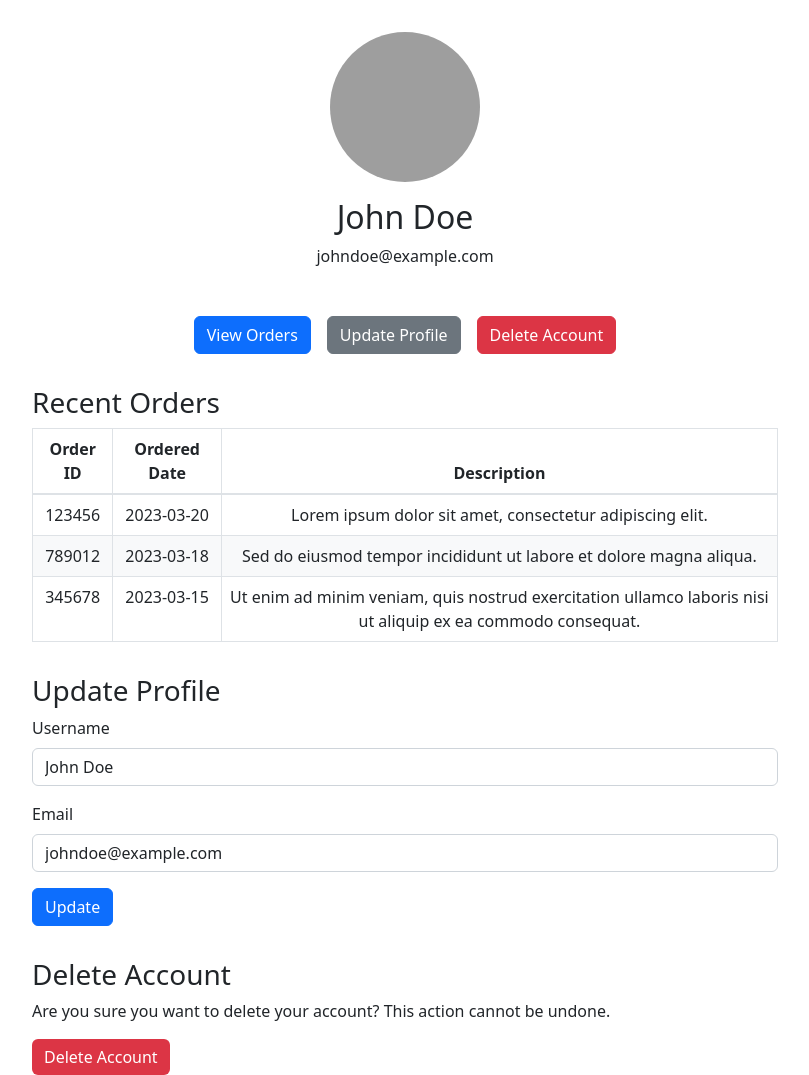
After one commit to arunreddy096/booking_jumpstart, a Django app: page /delete-account/ in a window 1280 px wide. The commit adds this page. Shown: the whole page, without its empty margins (235-1044 px from the left). Run offline with Django 4.2, Linux system fonts and the light colour scheme; grey boxes are pictures that could not be loaded.

Commit message:
profile page initial

```diff
--- /dev/null
+++ b/jumpstart/static/js/delete_account.js
@@ -0,0 +1,43 @@
+(function() {
+  const deleteButton = document.querySelector('.delete button');
+  deleteButton.addEventListener('click', function(event) {
+    // prevent the default button behavior
+    event.preventDefault();
+
+    // show the modal dialog
+    const modal = document.querySelector('#deleteModal');
+    modal.style.display = 'block';
+
+    // add event listener for confirm button in the modal dialog
+    const confirmButton = modal.querySelector('.modal-footer .btn-danger');
+    confirmButton.addEventListener('click', function() {
+      // get the CSRF token
+      const csrfToken = document.getElementsByName('csrfmiddlewaretoken')[0].value;
+
+      // send the POST request to delete the account
+      const xhr = new XMLHttpRequest();
+      xhr.open('POST', '/delete-account/');
+      xhr.setRequestHeader('X-CSRFToken', csrfToken);
+      xhr.onreadystatechange = function() {
+        if (xhr.readyState === XMLHttpRequest.DONE) {
+          if (xhr.status === 200) {
+            window.location.href = '/';
+          } else {
+            alert('An error occurred while deleting your account. Please try again later.');
+          }
+        }
+      }
+      xhr.send(JSON.stringify({}));
+
+      // hide the modal dialog
+      modal.style.display = 'none';
+    });
+
+    // add event listener for cancel button in the modal dialog
+    const cancelButton = modal.querySelector('.modal-footer .btn-secondary');
+    cancelButton.addEventListener('click', function() {
+      // hide the modal dialog
+      modal.style.display = 'none';
+    });
+  });
+})();
--- a/jumpstart/templates/base.html
+++ b/jumpstart/templates/base.html
@@ -77,7 +77,7 @@
         <a href="{% url 'welcome' %}" class="w3-bar-item w3-button w3-right w3-light-grey w3-mobile">
             <i class="fa-sharp fa-solid fa-right-to-bracket fa-flip-both" style="font-size: 15px"></i>
             logout</a>
-        <a href="{% url 'welcome' %}"
+        <a href="{% url 'delete_account' %}"
            class="w3-bar-item w3-button w3-right w3-light-grey w3-mobile">
             Welcome {{ user.username }}</a>
         <img class="w3-light-grey w3-right" src="{{ user.profile_image.url }}" style="width:35px; height:35px; margin-top: 5px; border-radius: 10px" alt="My Image">
--- /dev/null
+++ b/jumpstart/templates/profile.html
@@ -0,0 +1,195 @@
+{% load static %}
+<!DOCTYPE html>
+<html lang="en">
+
+<head>
+    <meta charset="UTF-8">
+    <meta name="viewport" content="width=device-width, initial-scale=1.0">
+    <title>User Profile</title>
+
+    <!-- Bootstrap CSS -->
+    <link rel="stylesheet" href="https://cdn.jsdelivr.net/npm/bootstrap@5.2.3/dist/css/bootstrap.min.css">
+
+    <!-- Custom CSS -->
+    <style>
+        /* Center the user profile pic and info */
+        .user-profile {
+            display: flex;
+            flex-direction: column;
+            align-items: center;
+            margin-top: 2rem;
+        }
+
+        .user-profile img {
+            width: 150px;
+            height: 150px;
+            border-radius: 50%;
+            object-fit: cover;
+            margin-bottom: 1rem;
+        }
+
+        /* Style the options section */
+        .options {
+            display: flex;
+            justify-content: center;
+            gap: 1rem;
+            margin-top: 2rem;
+        }
+
+        /* Style the orders section */
+        .orders {
+            margin-top: 2rem;
+        }
+
+        .orders table {
+            width: 100%;
+            text-align: center;
+        }
+
+        .orders table thead th {
+            font-weight: bold;
+            border-bottom: 2px solid #dee2e6;
+        }
+
+        .orders table tbody tr:nth-child(even) {
+            background-color: #f8f9fa;
+        }
+
+        /* Style the update section */
+        .update {
+            margin-top: 2rem;
+        }
+
+        /* Style the delete section */
+        .delete {
+            margin-top: 2rem;
+        }
+
+        .delete button {
+            background-color: #dc3545;
+            color: white;
+            border: none;
+        }
+    </style>
+</head>
+
+<body>
+
+<div class="container" style="width: 770px; height: 600px">
+
+    <!-- User profile section -->
+    <div class="user-profile">
+        {#      <img src="https://via.placeholder.com/150" alt="User profile picture">#}
+        <img src="https://external-content.duckduckgo.com/iu/?u=https%3A%2F%2Ftse1.mm.bing.net%2Fth%3Fid%3DOIP.aRMtFbSBzeIBkoaD6jnD_wHaEK%26pid%3DApi%26h%3D160&f=1&ipt=80789461d78ce5f331c08a0904246cee0a9ef0b8d40608fe9a86e63b0d8bd7b9&ipo=images">
+        <h2>John Doe</h2>
+        <p>johndoe@example.com</p>
+    </div>
+
+    <!-- Options section -->
+    <div class="options">
+        <a href="#orders" class="btn btn-primary">View Orders</a>
+        <a href="#update" class="btn btn-secondary">Update Profile</a>
+        <a href="#delete" class="btn btn-danger">Delete Account</a>
+    </div>
+
+    <!-- Orders section -->
+    {#    <section id="orders" class="orders">#}
+    {#      <h3>Recent Orders</h3>#}
+    {#      <table class="table">#}
+    {#        <thead>#}
+    {#          <tr>#}
+    {#            <th>Order ID</th>#}
+    {#            <th>Ordered Date</th>#}
+    {#            <th>Description</th>#}
+    {#          </tr>#}
+    {#        </thead>#}
+    {#        <tbody>#}
+    {#          <tr>#}
+    {#            <td>001</td>#}
+    {#            <td>2023-03-21</td>#}
+    <!-- Orders section -->
+    <div id="orders" class="orders">
+        <h3>Recent Orders</h3>
+        <table class="table table-bordered">
+            <thead>
+            <tr>
+                <th>Order ID</th>
+                <th>Ordered Date</th>
+                <th>Description</th>
+            </tr>
+            </thead>
+            <tbody>
+            <tr>
+                <td>123456</td>
+                <td>2023-03-20</td>
+                <td>Lorem ipsum dolor sit amet, consectetur adipiscing elit.</td>
+            </tr>
+            <tr>
+                <td>789012</td>
+                <td>2023-03-18</td>
+                <td>Sed do eiusmod tempor incididunt ut labore et dolore magna aliqua.</td>
+            </tr>
+            <tr>
+                <td>345678</td>
+                <td>2023-03-15</td>
+                <td>Ut enim ad minim veniam, quis nostrud exercitation ullamco laboris nisi ut aliquip ex ea commodo
+                    consequat.
+                </td>
+            </tr>
+            </tbody>
+        </table>
+    </div>
+    <!-- Update section -->
+    <div id="update" class="update">
+        <h3>Update Profile</h3>
+        <form>
+            <div class="mb-3">
+                <label for="username" class="form-label">Username</label>
+                <input type="text" class="form-control" id="username" value="John Doe">
+            </div>
+            <div class="mb-3">
+                <label for="email" class="form-label">Email</label>
+                <input type="email" class="form-control" id="email" value="johndoe@example.com">
+            </div>
+            <button type="submit" class="btn btn-primary">Update</button>
+        </form>
+    </div>
+    <!-- Delete section -->
+    <form id="delete-form" method="POST" action="">
+        {% csrf_token %}
+{#        <div id="delete" class="delete" onclick="document.getElementById('delete-form').submit()">#}
+            <div id="delete" class="delete">
+            <h3>Delete Account</h3>
+            <p>Are you sure you want to delete your account? This action cannot be undone.</p>
+            <button type="button" class="btn btn-danger" data-bs-toggle="modal" data-bs-target="#deleteModal">
+                Delete Account
+            </button>
+
+            <!-- Delete Modal -->
+            <div class="modal fade" id="deleteModal" tabindex="-1" aria-labelledby="deleteModalLabel"
+                 aria-hidden="true">
+                <div class="modal-dialog">
+                    <div class="modal-content">
+                        <div class="modal-header">
+                            <h5 class="modal-title" id="deleteModalLabel">Confirm Account Deletion</h5>
+                            <button type="button" class="btn-close" data-bs-dismiss="modal" aria-label="Close"></button>
+                        </div>
+                        <div class="modal-body">
+                            <p>Are you sure you want to delete your account? This action cannot be undone 121.</p>
+                        </div>
+                        <div class="modal-footer">
+                            <button type="button" class="btn btn-secondary" data-bs-dismiss="modal">No, Cancel</button>
+                            <button type="button" class="btn btn-danger">Yes, Delete</button>
+                        </div>
+                    </div>
+                </div>
+            </div>
+        </div>
+    </form>
+</div>
+<!-- Bootstrap JS -->
+<script src="https://code.jquery.com/jquery-3.6.0.min.js"></script>
+<script src="https://cdn.jsdelivr.net/npm/bootstrap@5.2.3/dist/js/bootstrap.bundle.min.js"></script>
+<script src="{% static 'js/delete_account.js' %}"></script>
+</body>
+</html>
--- a/jumpstart/urls.py
+++ b/jumpstart/urls.py
@@ -1,10 +1,10 @@
 from django.urls import path, include
 from . import views
-from .views import CreateBookingView
+from .views import CreateBookingView, Profile
 from django.conf import settings
 from django.conf.urls.static import static
 from django.contrib.auth import views as reset_views
-from .views import SendPass
+from .forms import CustomPasswordResetForm
 
 urlpatterns = [
     path('login/', views.LoginSignup.as_view(), name='login'),
@@ -13,10 +13,10 @@ urlpatterns = [
     path('booking/create/', CreateBookingView.as_view(), name='create_booking'),
 
     # reset password
-    path('password_reset/',
-         # reset_views.PasswordResetView.as_view(template_name='registration/password_reset_form.html'),
-         # name='password_reset'),
-         views.SendPass.as_view(), name='password_reset'),
+    # path('password_reset/',
+    #      reset_views.PasswordResetView.as_view(template_name='registration/password_reset_form.html'),
+    #      name='password_reset'),
+         # views.SendPass.as_view(), name='password_reset'),
     path('reset/<uidb64>/<token>/',
          reset_views.PasswordResetConfirmView.as_view(template_name='registration/password_reset_confirm.html'),
          name='password_reset_confirm'),
@@ -25,6 +25,12 @@ urlpatterns = [
          name='password_reset_done'),
     path('reset/done/', reset_views.PasswordResetCompleteView.as_view(), name='password_reset_complete'),
 
+    path('password_reset/',
+         reset_views.PasswordResetView.as_view(form_class=CustomPasswordResetForm),
+         name='password_reset'),
+
+    path('delete-account/', Profile.as_view(), name='delete_account'),
+
 ]
 
 if settings.DEBUG:
--- a/jumpstart/views.py
+++ b/jumpstart/views.py
@@ -30,6 +30,7 @@ class LoginSignup(View):
         user_signup = RegistrationForm()
         context = {'form': user_session, 'signup': user_signup}
         return render(request, 'login2.html', context)
+
 
     def post(self, request):
         form = LoginForm(request.POST)
@@ -177,3 +178,30 @@ class SendPass(View):
                 print(e.message)
 
             return redirect('password_reset_done')
+
+
+
+# def delete_account(request):
+#     print('atleaset coming here', request)
+#     if request.method == 'POST':
+#         print('here at deleting')
+#         # Delete the user account
+#         # request.user.delete()
+#         print(request.user.email, request.user.username)
+#         messages.success(request, 'Your account has been deleted.')
+#         # return redirect('home')
+#         return render(request, 'login2.html',)
+#
+#     return render(request, 'profile.html')
+
+
+class Profile(View):
+
+    def get(self, request):
+        return render(request, 'profile.html')
+
+    def post(self, request):
+        print('on post delete: ',request.session['user_id'])
+        messages.success(request, 'Your account has been deleted.')
+        # return redirect('home')
+        return render(request, 'login2.html',)
```
Also changed, not shown: jumpstart/forms.py (+110 -0 lines), jumpstart/static/css/profile.css (added, +209 -0 lines), db.sqlite3.
